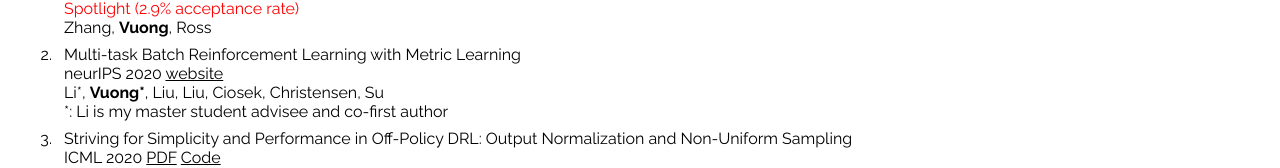
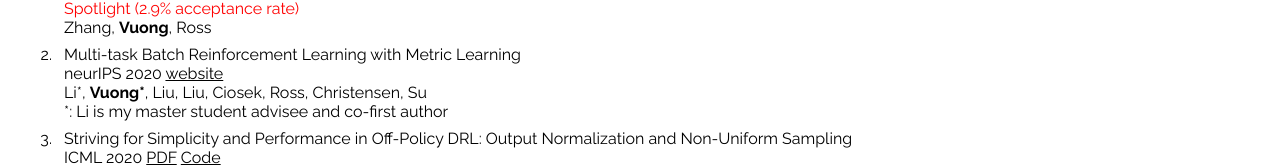
Before and after one commit to quanvuong/quanvuong.github.io, a React (Create React App) app: page / in a window 1280 px wide. Shown: the part 716-884 px from the top of the page. Built offline with nearby package versions, Linux system fonts and the light colour scheme.

Commit message:
add Prof KS to MBRL

```diff
--- a/src/Papers.js
+++ b/src/Papers.js
@@ -47,7 +47,7 @@
                             <div className="OnePaper">
                                 <div>Multi-task Batch Reinforcement Learning with Metric Learning</div>
                                 <div>neurIPS 2020 <a href="https://sites.google.com/eng.ucsd.edu/multi-task-batch-reinforcement/home">website</a> </div>
-                <div>Li*, <strong>Vuong*</strong>, Liu, Liu, Ciosek, Christensen, Su </div>
+                                <div>Li*, <strong>Vuong*</strong>, Liu, Liu, Ciosek, Ross, Christensen, Su </div>
                                 <div>*: Li is my master student advisee and co-first author</div>
                             </div>
                         </li>
```
Lines whose indentation alone changed are shown as unchanged.
